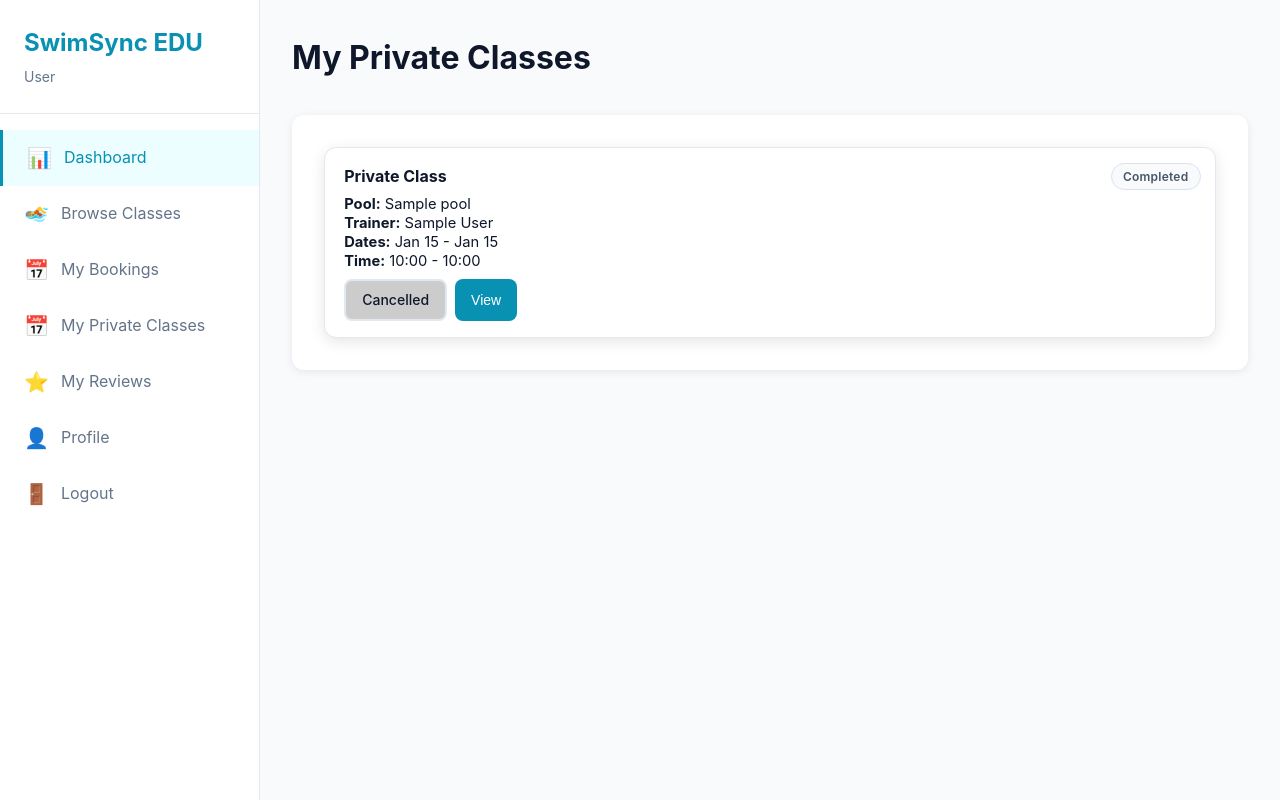
After one commit to Rinji47/SwimSyncEDU, a Django app: page /classes/my_private_classes/ in a window 1280 px wide. The commit adds this page. Run offline with Django 5.2, Linux system fonts and the light colour scheme; a user stored in the database is signed in; data comes from the database, SQL or seed files in the repository; tables that the repository leaves empty hold one stand-in row (values such as "Sample post").

Commit message:
added frontend private class management for backend

```diff
--- a/classes/models.py
+++ b/classes/models.py
@@ -50,7 +50,7 @@ class ClassBooking(models.Model):
     user = models.ForeignKey(User, on_delete=models.CASCADE)
     class_session = models.ForeignKey(ClassSession, on_delete=models.CASCADE)
     booking_date = models.DateTimeField(auto_now_add=True)
-    is_active = models.BooleanField(default=True)
+    is_cancelled = models.BooleanField(default=False)
 
     def __str__(self):
         return f"{self.user.username} booked {self.class_session.class_name}"
--- a/classes/urls.py
+++ b/classes/urls.py
@@ -19,9 +19,20 @@ urlpatterns = [
 
     # Manage Private Classes
     path('manage_private_classes/', views.manage_private_classes, name='manage_private_classes'),
-    path('edit_private_class_price/<int:class_id>/', views.edit_private_class_price, name='edit_private_class_price'),
+    # path('edit_private_class_price/<int:class_id>/', views.edit_private_class_price, name='edit_private_class_price'),
 
     # Manage Private Class Prices
     path('manage_private_class_prices/', views.manage_private_class_prices, name='manage_private_class_prices'),
     path('new_private_class_price/', views.new_private_class_price, name='new_private_class_price'),
+
+    # User booking URLs
+    path('book_class/<int:class_id>/', views.book_class, name='book_class'),
+    path('cancel_booked_class/<int:booking_id>/', views.cancel_booked_class, name='cancel_booked_class'),
+    path('my_bookings/', views.my_bookings, name='my_bookings'),
+
+    # User Private class booking flow
+    path('select_trainer_for_private_class/<int:pool_id>/', views.select_trainer_for_private_class, name='select_trainer_for_private_class'),
+    path('book_private_class/<int:pool_id>/<int:trainer_id>/', views.book_private_class, name='book_private_class'),
+    path('my_private_classes/', views.my_private_classes, name='my_private_classes'),\
+    path('cancel_private_class/<int:private_class_id>/', views.cancel_private_class, name='cancel_private_class'),
 ]
--- a/classes/views.py
+++ b/classes/views.py
@@ -297,9 +297,13 @@ def book_class(request, class_id):
     class_session = get_object_or_404(ClassSession, pk=class_id)
     if class_session.is_cancelled:
         messages.error(request, 'Cannot book a cancelled class session.')
-        return redirect('class_list')
+        return redirect('pool_classes')
 
-    if ClassBooking.objects.filter(user=request.user, class_session=class_session, is_active=True).exists():
+    if class_session.end_date is not None and class_session.end_date < datetime.now().date():
+        messages.error(request, 'Cannot book a past class session.')
+        return redirect('pool_classes')
+
+    if ClassBooking.objects.filter(user=request.user, class_session=class_session, is_cancelled=False).exists():
         messages.error(request, 'You have already booked this class session.')
     elif class_session.total_bookings >= class_session.seats:
         messages.error(request, 'No seats available for this class session.')
@@ -308,10 +312,10 @@ def book_class(request, class_id):
         class_session.total_bookings += 1
         class_session.save(update_fields=['total_bookings'])
         messages.success(request, 'Class session booked successfully.')
-    return redirect('class_list')
+    return redirect('my_bookings')
 
 def cancel_booked_class(request, booking_id):
-    booking = get_object_or_404(ClassBooking, pk=booking_id, user=request.user, is_active=True)
+    booking = get_object_or_404(ClassBooking, pk=booking_id, user=request.user, is_cancelled=False)
 
     class_session = booking.class_session
 
@@ -323,12 +327,20 @@ def cancel_booked_class(request, booking_id):
         class_session.total_bookings -= 1
         class_session.save(update_fields=['total_bookings'])
 
-    booking.is_active = False
-    booking.save(update_fields=['is_active'])
+    booking.is_cancelled = True
+    booking.save(update_fields=['is_cancelled'])
 
     messages.success(request, 'Class session booking cancelled successfully.')
     return redirect('my_bookings')
 
+def my_bookings(request):
+    if not request.user.is_authenticated:
+        messages.error(request, 'You need to log in to view your bookings.')
+        return redirect('login')
+
+    bookings = ClassBooking.objects.filter(user=request.user).select_related('class_session__pool', 'class_session__class_type').order_by('-booking_date')
+    today = datetime.now().date()
+    return render(request, 'dashboards/user/my_classes_bookings.html', {'bookings': bookings, 'today': today})
 
 
 
@@ -408,25 +420,39 @@ def manage_private_classes(request):
         'trainers': trainers
     })
 
-def edit_private_class_price(request, class_id):
-    class_session = get_object_or_404(ClassSession, pk=class_id, class_type__duration_days=0)
+# def edit_private_class_price(request, class_id):
+#     class_session = get_object_or_404(ClassSession, pk=class_id, class_type__duration_days=0)
 
-    if request.method == 'POST':
-        try:
-            new_price = request.POST.get('total_price')
-            if not new_price:
-                messages.error(request, 'Price is required.')
-                return redirect('manage_private_classes')
+#     if request.method == 'POST':
+#         try:
+#             new_price = request.POST.get('total_price')
+#             if not new_price:
+#                 messages.error(request, 'Price is required.')
+#                 return redirect('manage_private_classes')
 
-            class_session.total_price = float(new_price)
-            class_session.save(update_fields=['total_price'])
-            messages.success(request, 'Private class price updated successfully.')
-        except (ValueError, TypeError):
-            messages.error(request, 'Invalid price value.')
+#             class_session.total_price = float(new_price)
+#             class_session.save(update_fields=['total_price'])
+#             messages.success(request, 'Private class price updated successfully.')
+#         except (ValueError, TypeError):
+#             messages.error(request, 'Invalid price value.')
 
-    return redirect('manage_private_classes')
+#     return redirect('manage_private_classes')
 
-def book_private_class(request):
+def select_trainer_for_private_class(request, pool_id):
+    if not request.user.is_authenticated:
+        messages.error(request, 'You do not have permission to access this page.')
+        return redirect('home')
+
+    pool = get_object_or_404(Pool, pk=pool_id, is_closed=False)
+    trainers = User.objects.filter(role='trainer', trainerpoolassignment__pool=pool, trainerpoolassignment__is_active=True).distinct()
+    return render(request, 'classes/select_trainer_for_private_class.html', {
+        'pool': pool,
+        'trainers': trainers
+    })
+
+
+def book_private_class(request, pool_id, trainer_id):
+
     if not request.user.is_authenticated:
         messages.error(request, 'You need to log in to book a private class.')
         return redirect('login')
@@ -435,51 +461,68 @@ def book_private_class(request):
         try:
             trainer_id = int(request.POST.get('trainer_id'))
             pool_id = int(request.POST.get('pool_id'))
-            start_date = datetime.strptime(request.POST.get('start_date'), '%Y-%m-%d').date()
-            end_date = datetime.strptime(request.POST.get('end_date'), '%Y-%m-%d').date()
-            start_time = datetime.strptime(request.POST.get('start_time'), '%H:%M').time()
-            end_time = datetime.strptime(request.POST.get('end_time'), '%H:%M').time()
 
-            if start_date > end_date:
-                messages.error(request, 'Start date cannot be after end date.')
-                return redirect('private_class_register')
+            start_date = datetime.strptime(
+                request.POST.get('start_date'), '%Y-%m-%d'
+            ).date()
 
-            if start_time >= end_time:
-                messages.error(request, 'Start time must be before end time.')
-                return redirect('private_class_register')
+            end_date = datetime.strptime(
+                request.POST.get('end_date'), '%Y-%m-%d'
+            ).date()
 
-            if start_time - end_time >= timedelta(hours=4):
-                messages.error(request, 'Private class duration cannot exceed 4 hours.')
-                return redirect('private_class_register')
+            start_time = datetime.strptime(
+                request.POST.get('start_time'), '%H:%M'
+            ).time()
 
-            if TrainerPoolAssignment.objects.filter(trainer_id=trainer_id, pool_id=pool_id, is_active=True).exists() == False:
-                messages.error(request, 'Selected trainer is not assigned to the selected pool. Please choose a different trainer or pool.')
-                return redirect('private_class_register')
-
-            if TrainerPoolAssignment.objects.filter(trainer_id=trainer_id, pool_id=pool_id, is_active=True).exists():
-                overlapping_classes = PrivateClass.objects.filter(
-                    trainer_id=trainer_id,
-                    pool_id=pool_id,
-                    start_date__lte=end_date,
-                    end_date__gte=start_date,
-                    start_time__lt=end_time,
-                    end_time__gt=start_time,
-                    is_cancelled=False
-                )
-                if overlapping_classes.exists():
-                    messages.error(request, 'The selected trainer has another private class during this time. Please choose a different time or trainer.')
-                    return redirect('private_class_register')
-
-
+            end_time = datetime.strptime(
+                request.POST.get('end_time'), '%H:%M'
+            ).time()
 
         except (ValueError, TypeError):
             messages.error(request, 'Invalid input. Please check your data and try again.')
+            return redirect('select_trainer_for_private_class', pool_id=pool_id)
+
+        if start_date > end_date:
+            messages.error(request, 'Start date cannot be after end date.')
+            return redirect('select_trainer_for_private_class', pool_id=pool_id)
+
+        if start_time >= end_time:
+            messages.error(request, 'Start time must be before end time.')
+            return redirect('select_trainer_for_private_class', pool_id=pool_id)
+
+        duration = (
+            datetime.combine(datetime.today(), end_time) -
+            datetime.combine(datetime.today(), start_time)
+        )
+
+        if duration > timedelta(hours=4):
+            messages.error(request, 'Class session duration cannot exceed 4 hours.')
             return redirect('private_class_register')
 
         trainer = get_object_or_404(User, pk=trainer_id, role='trainer')
         pool = get_object_or_404(Pool, pk=pool_id)
 
-        overlapping_classes = ClassSession.objects.filter(
+        assignment = TrainerPoolAssignment.objects.filter(
+            trainer_id=trainer_id,
+            pool_id=pool_id,
+            is_active=True
+        ).first()
+
+        if not assignment:
+            messages.error(
+                request,
+                'Selected trainer is not assigned to the selected pool.'
+            )
+            return redirect('private_class_register')
+
+        if assignment.end_date and assignment.end_date < end_date:
+            messages.error(
+                request,
+                f'Trainer assignment ends on {assignment.end_date.strftime("%Y-%m-%d")}.'
+            )
+            return redirect('select_trainer_for_private_class', pool_id=pool_id)
+
+        overlapping_sessions = ClassSession.objects.filter(
             pool=pool,
             is_cancelled=False,
             start_date__lte=end_date,
@@ -487,36 +530,30 @@ def book_private_class(request):
             start_time__lt=end_time,
             end_time__gt=start_time
         )
-        if overlapping_classes.exists():
-            messages.error(request, 'The selected time overlaps with an existing class session in the same pool. Please choose a different time or pool.')
-            return redirect('private_class_register')
 
-        if TrainerPoolAssignment.objects.filter(trainer_id=trainer_id, pool_id=pool_id, is_active=True).exists() == False:
-            messages.error(request, 'Selected trainer is not assigned to the selected pool. Please choose a different trainer or pool.')
-            return redirect('private_class_register')
+        if overlapping_sessions.exists():
+            messages.error(
+                request,
+                'The selected time overlaps with an existing class session in this pool.'
+            )
+            return redirect('select_trainer_for_private_class', pool_id=pool_id)
 
-        overlapping_private_classes = PrivateClass.objects.filter(
+        overlapping_private = PrivateClass.objects.filter(
             trainer=trainer,
             pool=pool,
+            is_cancelled=False,
             start_date__lte=end_date,
             end_date__gte=start_date,
             start_time__lt=end_time,
-            end_time__gt=start_time,
-            is_cancelled=False
+            end_time__gt=start_time
         )
 
-        if overlapping_private_classes.exists():
-            messages.error(request, 'The selected trainer has another private class during this time. Please choose a different time or trainer.')
-            return redirect('private_class_register')
-
-        assignment = TrainerPoolAssignment.objects.filter(trainer_id=trainer_id, pool_id=pool_id, is_active=True).first()
-        if not assignment or assignment.end_date < end_date:
-            end_date_str = assignment.end_date.strftime('%Y-%m-%d') if assignment else 'N/A'
+        if overlapping_private.exists():
             messages.error(
                 request,
-                f'Trainer assignment to this pool ends on {end_date_str}, before the private class ends. Please choose a different trainer, pool, or date.'
+                'The trainer already has a private class during this time.'
             )
-            return redirect('private_class_register')
+            return redirect('select_trainer_for_private_class', pool_id=pool_id)
 
         PrivateClass.objects.create(
             user=request.user,
@@ -527,9 +564,14 @@ def book_private_class(request):
             start_time=start_time,
             end_time=end_time
         )
+
         messages.success(request, 'Private class booked successfully.')
+        return redirect('my_private_classes')
 
-    return render(request, 'classes/book_private_class.html')
+    return render(request, 'classes/book_private_class.html', {
+        'pool_id': pool_id,
+        'trainer_id': trainer_id
+    })
 
 def my_private_classes(request):
     if not request.user.is_authenticated:
@@ -538,7 +580,13 @@ def my_private_classes(request):
 
     private_classes = PrivateClass.objects.filter(user=request.user).select_related('trainer', 'pool').order_by('-created_at')
 
-    return render(request, 'classes/my_private_classes.html', {'private_classes': private_classes})
+    today = datetime.now().date()
+    now_time = datetime.now().time()  # For checking ongoing status
+    return render(request, 'dashboards/user/my_private_classes.html', {
+        'private_classes': private_classes,
+        'today': today,
+        'now_time': now_time,
+    })
 
 def cancel_private_class(request, private_class_id):
     private_class = get_object_or_404(PrivateClass, pk=private_class_id, user=request.user, is_cancelled=False)
--- /dev/null
+++ b/templates/dashboards/user/components/user_sidebar.html
@@ -0,0 +1,36 @@
+<aside class="dashboard-sidebar">
+    <div class="sidebar-header">
+        <h2><a href="{% url 'index' %}">SwimSync EDU</a></h2>
+        <p class="user-role">User</p>
+    </div>
+    <nav class="sidebar-nav">
+        <a href="#" class="nav-item active">
+            <span class="nav-icon">📊</span>
+            Dashboard
+        </a>
+        <a href="#" class="nav-item">
+            <span class="nav-icon">🏊</span>
+            Browse Classes
+        </a>
+        <a href="{% url 'my_bookings' %}" class="nav-item">
+            <span class="nav-icon">📅</span>
+            My Bookings
+        </a>
+        <a href="{% url 'my_private_classes' %}" class="nav-item">
+            <span class="nav-icon">📅</span>
+            My Private Classes
+        </a>
+        <a href="#" class="nav-item">
+            <span class="nav-icon">⭐</span>
+            My Reviews
+        </a>
+        <a href="#" class="nav-item">
+            <span class="nav-icon">👤</span>
+            Profile
+        </a>
+        <a href="{% url 'logout' %}" class="nav-item">
+            <span class="nav-icon">🚪</span>
+            Logout
+        </a>
+    </nav>
+</aside>
--- /dev/null
+++ b/templates/dashboards/user/my_private_classes.html
@@ -0,0 +1,185 @@
+{% extends 'base.html' %}
+{% load static %}
+
+{% block title %}My Private Classes - SwimSync EDU{% endblock %}
+
+{% block extra_css %}
+<link rel="stylesheet" href="{% static 'css/dashboard.css' %}">
+<link rel="stylesheet" href="{% static 'css/admin_manage.css' %}">
+{% endblock %}
+
+{% block content %}
+<div class="dashboard-layout">
+    {% include "dashboards/user/components/user_sidebar.html" %}
+
+    <main class="dashboard-main">
+        {% include "components/message.html" %}
+        <div class="dashboard-header">
+            <h1>My Private Classes</h1>
+        </div>
+
+        <div class="dashboard-section card-grid">
+            {% for private_class in private_classes %}
+            <div class="class-card compact">
+
+                <!-- ✅ STATUS BADGE -->
+                <span class="class-status
+                    {% if private_class.is_cancelled %}
+                        status-cancelled
+                    {% elif private_class.end_date < today %}
+                        status-completed
+                    {% elif private_class.start_date > today %}
+                        status-upcoming
+                    {% else %}
+                        status-ongoing
+                    {% endif %}">
+                    {% if private_class.is_cancelled %}
+                        Cancelled
+                    {% elif private_class.end_date < today %}
+                        Completed
+                    {% elif private_class.start_date > today %}
+                        Upcoming
+                    {% else %}
+                        Ongoing
+                    {% endif %}
+                </span>
+
+                <h3 style="font-size:1rem;margin-bottom:0.3rem;">Private Class</h3>
+
+                <div style="font-size:0.92rem;line-height:1.3;">
+                    <strong>Pool:</strong> {{ private_class.pool.name }}<br>
+                    <strong>Trainer:</strong> {{ private_class.trainer.full_name|default:private_class.trainer.username }}<br>
+                    <strong>Dates:</strong> {{ private_class.start_date|date:"M d" }} - {{ private_class.end_date|date:"M d" }}<br>
+                    <strong>Time:</strong> {{ private_class.start_time|time:"H:i" }} - {{ private_class.end_time|time:"H:i" }}<br>
+                </div>
+
+                <!-- ✅ CANCEL BUTTON -->
+                <div class="card-actions" style="margin-top:0.5rem;">
+                    {% if not private_class.is_cancelled and private_class.end_date >= today %}
+                        <a href="{% url 'cancel_private_class' private_class.id %}"
+                           class="btn-sm btn-danger"
+                           style="color:white;text-decoration:none;"
+                           onclick="return confirm('Are you sure you want to cancel this private class?');">
+                            Cancel
+                        </a>
+                    {% else %}
+                        <span class="btn-sm btn-secondary" style="background:#ccc;cursor:default;">
+                            Cancelled
+                        </span>
+                    {% endif %}
+
+                    <!-- VIEW DETAILS BUTTON -->
+                    <button type="button"
+                            class="btn-sm btn-primary"
+                            onclick="openPrivateClassModal(this)"
+                            data-pool="{{ private_class.pool.name|escape }}"
+                            data-pool-address="{{ private_class.pool.address|escape }}"
+                            data-trainer="{{ private_class.trainer.full_name|default:private_class.trainer.username|escape }}"
+                            data-dates="{{ private_class.start_date|date:'M d' }} - {{ private_class.end_date|date:'M d' }}"
+                            data-time="{{ private_class.start_time|time:'H:i' }} - {{ private_class.end_time|time:'H:i' }}"
+                            data-status="{% if private_class.is_cancelled %}Cancelled{% elif private_class.end_date < today %}Completed{% elif private_class.start_date > today %}Upcoming{% else %}Ongoing{% endif %}"
+                            data-user="{{ private_class.user.full_name|default:private_class.user.username|escape }}"
+                            data-created="{{ private_class.created_at|date:'M d, Y H:i' }}"
+                            data-total-price="{{ private_class.total_price|default:'N/A' }}">
+                        View
+                    </button>
+                </div>
+            </div>
+            {% empty %}
+                <p>No private classes booked yet.</p>
+            {% endfor %}
+        </div>
+    </main>
+</div>
+
+<!-- PRIVATE CLASS VIEW MODAL -->
+<div id="privateClassModal" class="modal">
+    <div class="modal-content modal-lg">
+        <div class="modal-header">
+            <h2>Private Class Details</h2>
+            <span class="close" onclick="togglePrivateClassModal()">&times;</span>
+        </div>
+
+        <div class="details-grid">
+            <div class="detail-item">
+                <span class="detail-label">Total Price</span>
+                <span class="detail-value" id="modal_total_price"></span>
+            </div>
+            <div class="detail-item">
+                <span class="detail-label">Pool</span>
+                <span class="detail-value" id="modal_pool"></span>
+            </div>
+            <div class="detail-item">
+                <span class="detail-label">Pool Address</span>
+                <span class="detail-value" id="modal_pool_address"></span>
+            </div>
+            <div class="detail-item">
+                <span class="detail-label">Trainer</span>
+                <span class="detail-value" id="modal_trainer"></span>
+            </div>
+            <div class="detail-item">
+                <span class="detail-label">Dates</span>
+                <span class="detail-value" id="modal_dates"></span>
+            </div>
+            <div class="detail-item">
+                <span class="detail-label">Time</span>
+                <span class="detail-value" id="modal_time"></span>
+            </div>
+            <div class="detail-item">
+                <span class="detail-label">Status</span>
+                <span class="detail-value" id="modal_status"></span>
+            </div>
+            <div class="detail-item">
+                <span class="detail-label">Booked By</span>
+                <span class="detail-value" id="modal_user"></span>
+            </div>
+            <div class="detail-item">
+                <span class="detail-label">Created At</span>
+                <span class="detail-value" id="modal_created"></span>
+            </div>
+        </div>
+
+        <div class="modal-footer">
+            <button type="button" class="btn-secondary" onclick="togglePrivateClassModal()">Close</button>
+        </div>
+    </div>
+</div>
+{% endblock %}
+
+{% block extra_js %}
+<script>
+const privateModal = document.getElementById('privateClassModal');
+
+function openPrivateClassModal(btn) {
+    document.getElementById('modal_pool').innerText = btn.getAttribute('data-pool');
+    document.getElementById('modal_pool_address').innerText = btn.getAttribute('data-pool-address');
+    document.getElementById('modal_trainer').innerText = btn.getAttribute('data-trainer');
+    document.getElementById('modal_dates').innerText = btn.getAttribute('data-dates');
+    document.getElementById('modal_time').innerText = btn.getAttribute('data-time');
+    document.getElementById('modal_status').innerText = btn.getAttribute('data-status');
+    document.getElementById('modal_user').innerText = btn.getAttribute('data-user');
+    document.getElementById('modal_created').innerText = btn.getAttribute('data-created');
+    document.getElementById('modal_total_price').innerText = btn.getAttribute('data-total-price');
+    privateModal.classList.add('show');
+}
+
+function togglePrivateClassModal() {
+    privateModal.classList.remove('show');
+    document.getElementById('modal_pool').innerText = '';
+    document.getElementById('modal_pool_address').innerText = '';
+    document.getElementById('modal_trainer').innerText = '';
+    document.getElementById('modal_dates').innerText = '';
+    document.getElementById('modal_time').innerText = '';
+    document.getElementById('modal_status').innerText = '';
+    document.getElementById('modal_user').innerText = '';
+    document.getElementById('modal_created').innerText = '';
+    document.getElementById('modal_total_price').innerText = '';
+}
+
+window.addEventListener('mousedown', function(event) {
+    if (privateModal.classList.contains('show') && event.target === privateModal) {
+        togglePrivateClassModal();
+    }
+});
+</script>
+{% endblock %}
--- a/templates/pools/pool_classes.html
+++ b/templates/pools/pool_classes.html
@@ -69,6 +69,9 @@
                 <p class="pool-meta">Total Sessions: {{ class_item.total_sessions }}</p>
                 {% endif %}
                 <p class="pool-meta">Total Price: ${{ class_item.total_price }}</p>
+                <div class="pool-card-actions">
+                    <a href="{% url 'book_class' class_item.id %}" class="btn-primary auth-btn" style="margin-top:0.5rem;">Book Now</a>
+                </div>
             </div>
             {% empty %}
             <p class="pools-empty">No classes scheduled for this class type yet.</p>
```
Also changed, not shown: templates/classes/book_private_class.html (added, +45 -0 lines), templates/classes/select_trainer_for_private_class.html (added, +41 -0 lines), templates/dashboards/user/my_classes_bookings.html (added, +154 -0 lines), templates/dashboards/user/user_dashboard.html (+1 -33 lines), templates/pools/pool_classtypes.html (+6 -2 lines), classes/migrations/0013_remove_classbooking_is_active_and_more.py (added).
